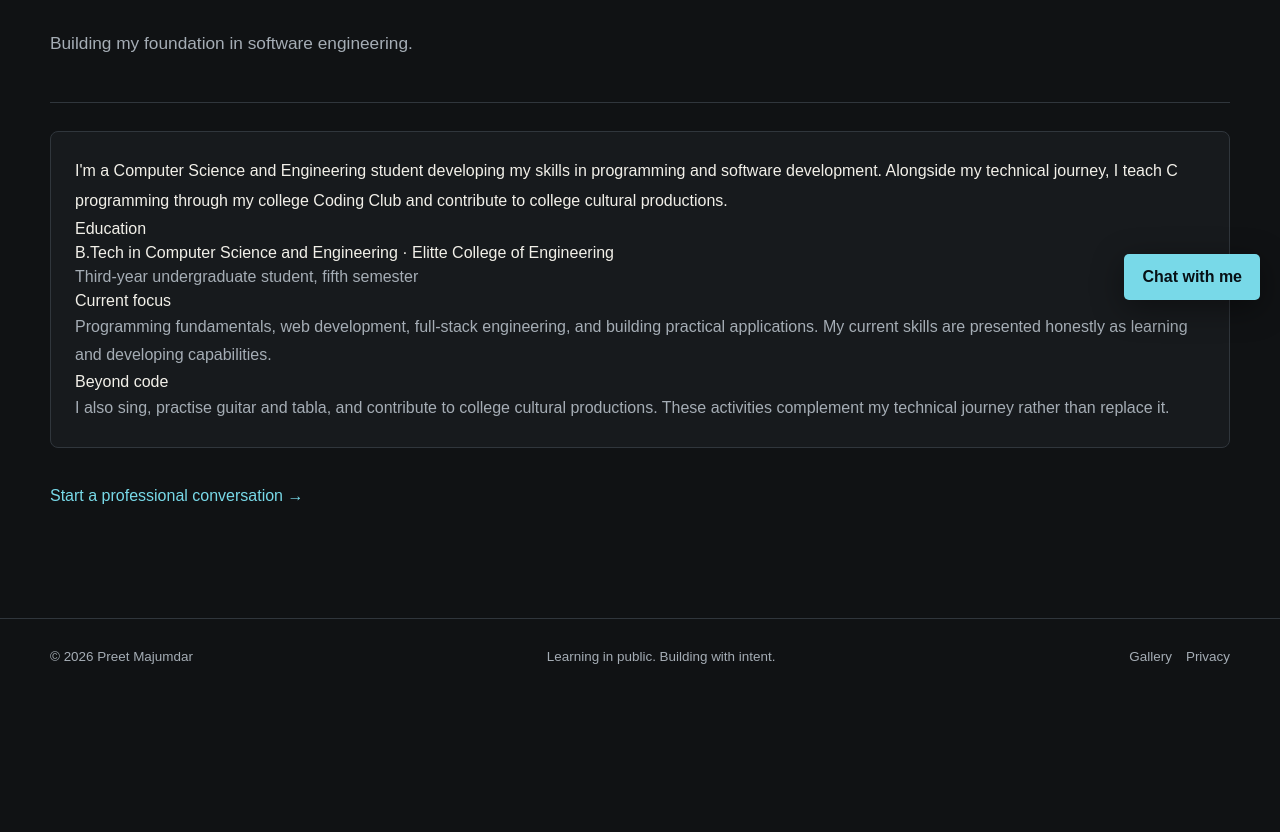
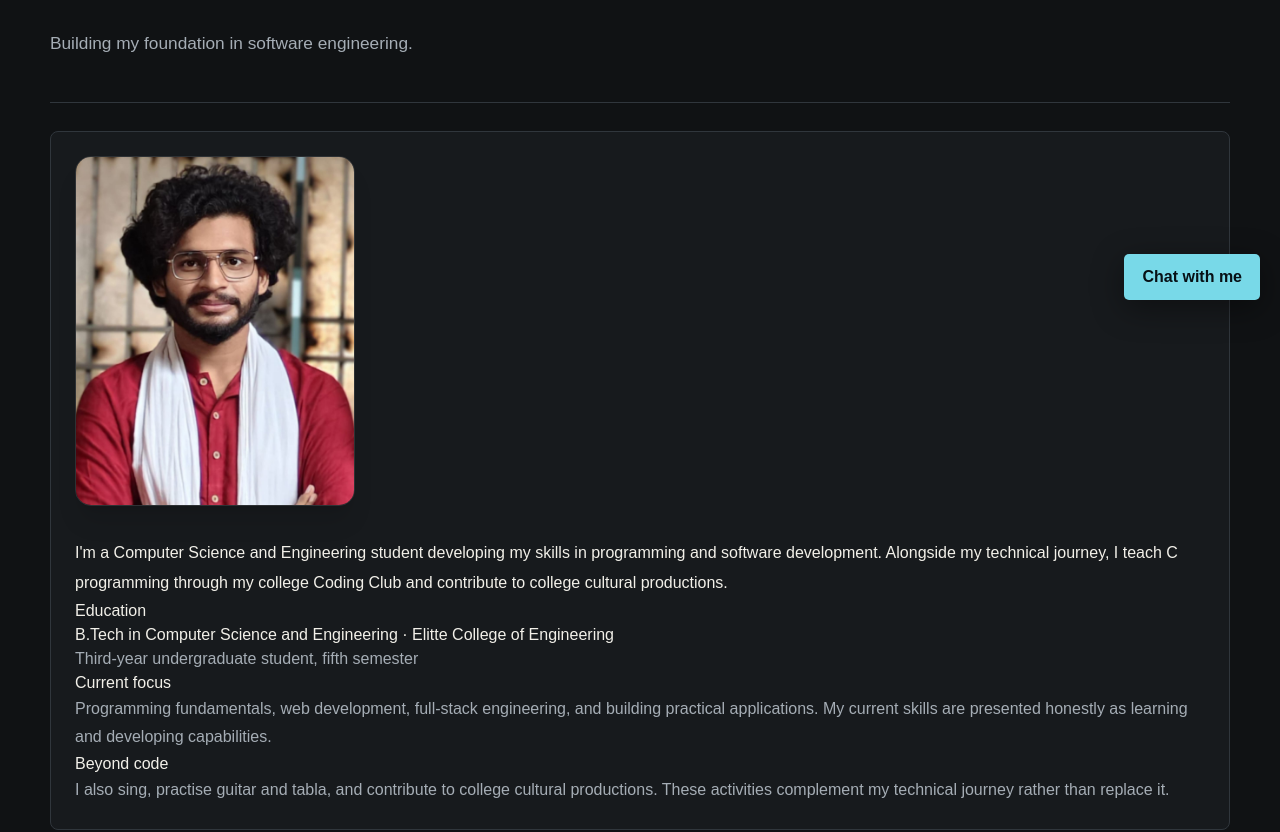
Before and after one commit to pmr-accelerator/preet-majumdar-portfolio, a Next.js app: page /about in a window 1280 px wide. Shown: the part 480-1312 px from the top of the page. Before the commit the page ends 1175 px from the top, so only its background shows below. Built offline with nearby package versions, Linux system fonts and the light colour scheme; no server answers; the database is empty.

Commit message:
Add profile photo to About page

```diff
--- a/app/about/page.tsx
+++ b/app/about/page.tsx
@@ -1,3 +1,61 @@
-import { ContentPage } from '@/components/content-page';import { prisma } from '@/lib/prisma';
-export const dynamic='force-dynamic';export const metadata={title:'About'};
-export default async function AboutPage(){const p=await prisma.profile.findFirst();return <ContentPage index="01" title={p?.fullName??'A student of software, systems, and creative work.'} intro={p?.headline??'Building my foundation in software engineering.'}><article className="card"><p style={{lineHeight:1.9,whiteSpace:'pre-wrap'}}>{p?.biography??"I'm a Computer Science and Engineering student developing my skills in programming and software development. Alongside my technical journey, I teach C programming through my college Coding Club and contribute to college cultural productions."}</p><h2>Education</h2><p>{p?.degree??'B.Tech in Computer Science and Engineering'} · {p?.college??'Elitte College of Engineering'}</p><p className="muted">{p?.academicStatus??'Third-year undergraduate student, fifth semester'}{p?.expectedGraduation?` · Expected graduation: ${p.expectedGraduation}`:''}</p><h2>Current focus</h2><p className="muted" style={{lineHeight:1.8}}>Programming fundamentals, web development, full-stack engineering, and building practical applications. My current skills are presented honestly as learning and developing capabilities.</p><h2>Beyond code</h2><p className="muted" style={{lineHeight:1.8}}>I also sing, practise guitar and tabla, and contribute to college cultural productions. These activities complement my technical journey rather than replace it.</p></article></ContentPage>}
+
+import Image from 'next/image';
+import { ContentPage } from '@/components/content-page';
+import { prisma } from '@/lib/prisma';
+
+export const dynamic = 'force-dynamic';
+export const metadata = { title: 'About' };
+
+export default async function AboutPage() {
+  const p = await prisma.profile.findFirst();
+
+  return (
+    <ContentPage
+      index="01"
+      title={p?.fullName ?? 'A student of software, systems, and creative work.'}
+      intro={p?.headline ?? 'Building my foundation in software engineering.'}
+    >
+      <article className="card">
+
+        {/* Profile Photograph */}
+        <div className="mb-8 flex justify-center md:justify-start">
+          <div className="relative w-full max-w-[280px] aspect-[4/5] overflow-hidden rounded-2xl border border-white/10 shadow-xl">
+            <Image
+              src="/preet-profile.jpg"
+              alt="Preet Majumdar"
+              fill
+              priority
+              sizes="(max-width: 768px) 80vw, 280px"
+              className="object-cover object-center"
+            />
+          </div>
+        </div>
+
+        <p style={{ lineHeight: 1.9, whiteSpace: 'pre-wrap' }}>
+          {p?.biography ?? "I'm a Computer Science and Engineering student developing my skills in programming and software development. Alongside my technical journey, I teach C programming through my college Coding Club and contribute to college cultural productions."}
+        </p>
+
+        <h2>Education</h2>
+        <p>
+          {p?.degree ?? 'B.Tech in Computer Science and Engineering'} · {p?.college ?? 'Elitte College of Engineering'}
+        </p>
+
+        <p className="muted">
+          {p?.academicStatus ?? 'Third-year undergraduate student, fifth semester'}
+          {p?.expectedGraduation ? ` · Expected graduation: ${p.expectedGraduation}` : ''}
+        </p>
+
+        <h2>Current focus</h2>
+        <p className="muted" style={{ lineHeight: 1.8 }}>
+          Programming fundamentals, web development, full-stack engineering, and building practical applications. My current skills are presented honestly as learning and developing capabilities.
+        </p>
+
+        <h2>Beyond code</h2>
+        <p className="muted" style={{ lineHeight: 1.8 }}>
+          I also sing, practise guitar and tabla, and contribute to college cultural productions. These activities complement my technical journey rather than replace it.
+        </p>
+
+      </article>
+    </ContentPage>
+  );
+}
```
Also changed, not shown: public/preet-profile.jpg (added).
